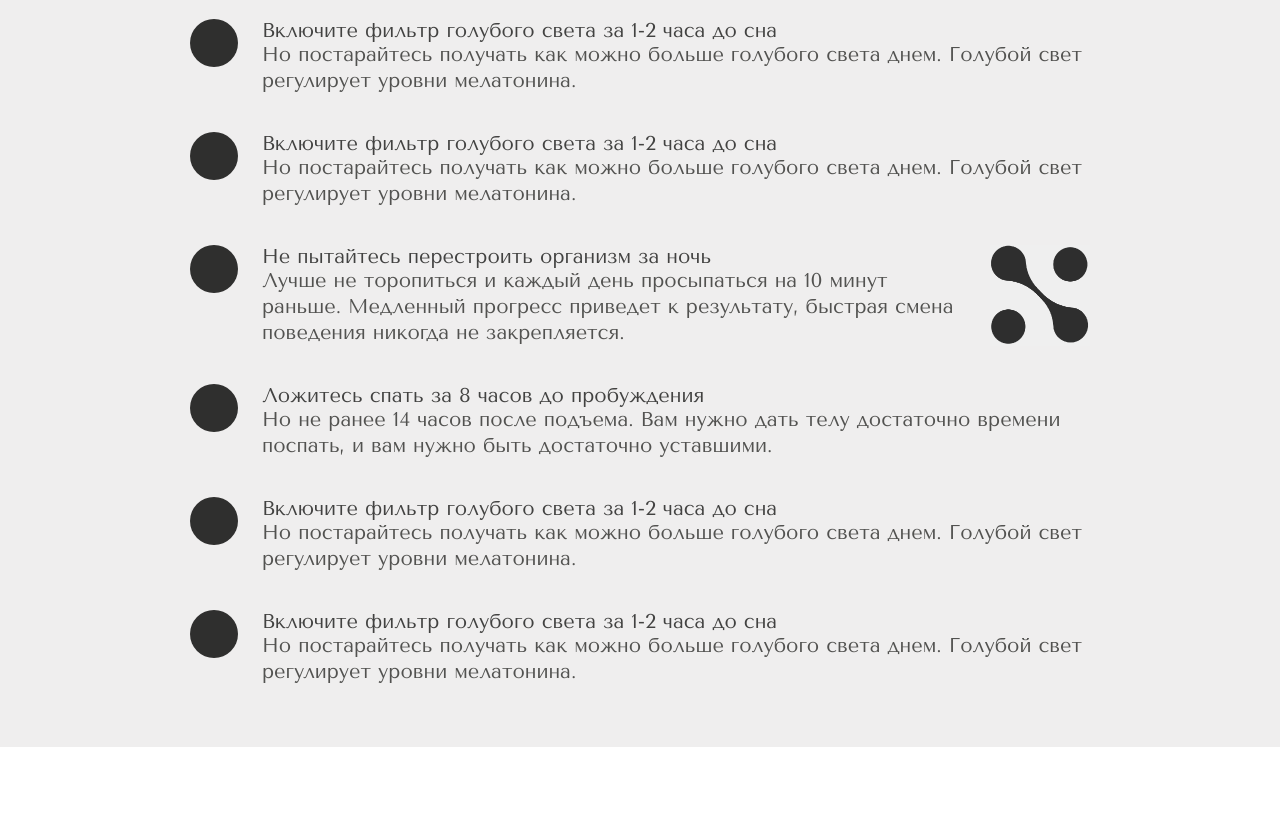
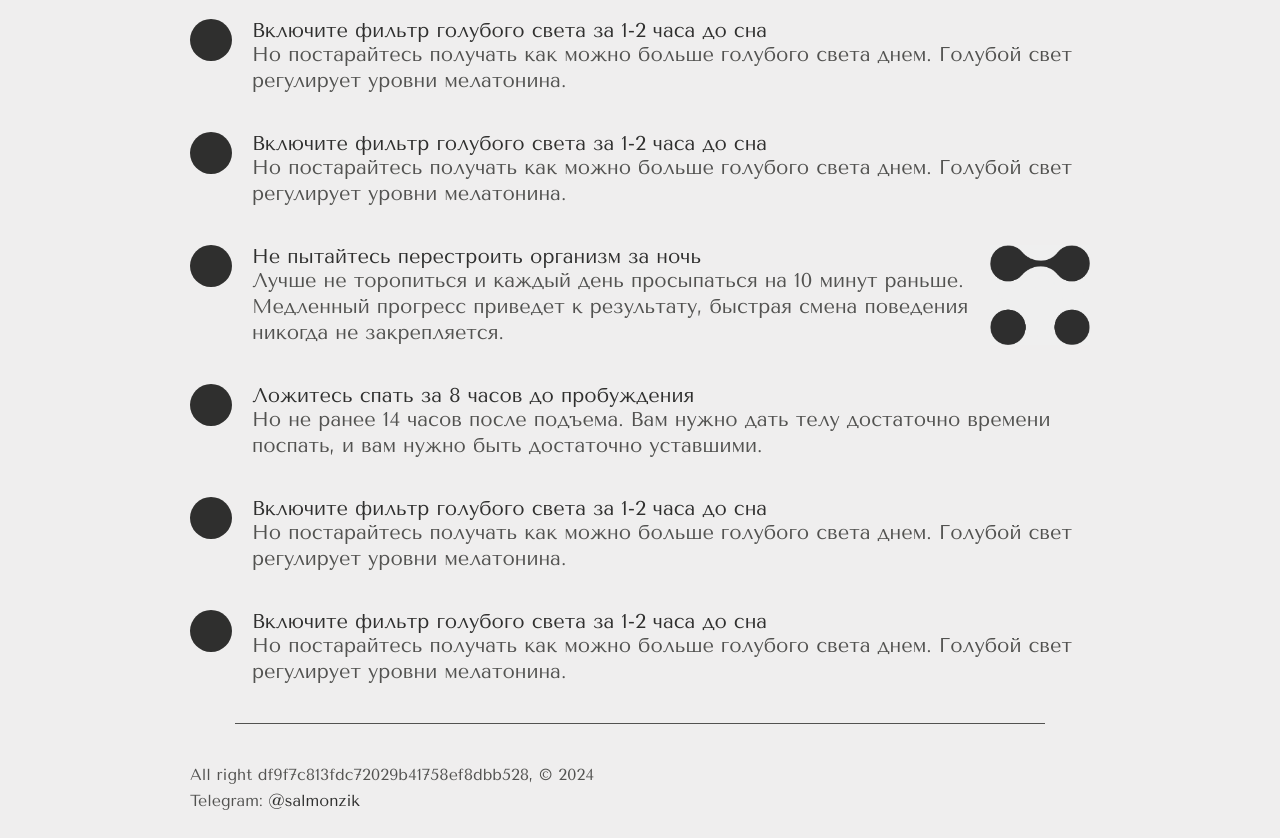
Before and after one commit to slmnzk/sleep, a plain HTML site: page index.html in a window 1280 px wide. Shown: the part 1300-2138 px from the top of the page. Before the commit the page ends 2047 px from the top, so only its background shows below. Drawn offline with Linux system fonts and the light colour scheme.

Commit message:
add credits footer

```diff
--- a/index.html
+++ b/index.html
@@ -132,7 +132,7 @@
 					<div class="description">Лучше не торопиться и каждый день просыпаться на 10 минут раньше. Медленный прогресс приведет к результату, быстрая смена поведения никогда не закрепляется.</div>
 				</div>
 			</div>
-			<img src="./img/0.png" style="margin-left: 18px;">
+			<img src="./img/2.png" style="margin-left: 18px;">
 		</div>
 		<div>
 			<div class="main-box">
@@ -160,6 +160,11 @@
 				</div>
 			</div>
 		</div>
+		<div class="separator"></div>
+		<div class="description" style="font-size: 16px;">
+		All right df9f7c813fdc72029b41758ef8dbb528, © 2024<br>
+		Telegram: <a href="https://t.me/salmonzik">@salmonzik</a>
+		</div>
 	</div>
 </body>
 </html>
--- a/styles.css
+++ b/styles.css
@@ -10,9 +10,9 @@
 	}
 
 	.index-box {
-		min-width: 32px!important;
-		max-width: 32px!important;
-		height: 32px!important;
+		min-width: 30px!important;
+		max-width: 30px!important;
+		height: 30px!important;
 	}
 }
 
@@ -24,6 +24,11 @@
 html {
 	font-size: 16px;
 	font-family: "Tenor Sans";
+}
+
+img {
+	max-width: 100px;
+	margin-bottom: auto;
 }
 
 .container {
@@ -63,11 +68,11 @@ html {
 }
 
 .index-box {
-	min-width: 48px;
-	max-width: 48px;
-	height: 48px;
+	min-width: 42px;
+	max-width: 42px;
+	height: 42px;
 	border-radius: 50%;
-	margin-right: 24px;
+	margin-right: 20px;
 	background-color: #2f2f2e;
 }
 
@@ -79,7 +84,7 @@ html {
 .title {
 	font-size: 1.25rem;
 	font-weight: 500;
-	color: #424241;
+	color: #2f2f2e;
 }
 
 .description {
@@ -89,7 +94,16 @@ html {
     color: #525250;
 }
 
-img {
-	max-width: 100px;
-	margin-bottom: auto;
+.separator {
+	background-color: #525250;
+	margin-bottom: 38px;
+	margin-left: auto;
+	margin-right: auto;
+	width: 90%;
+	height: 1px;
 }
+
+a {
+	text-decoration: none;
+	color: #2f2f2e;
+}
```
Also changed, not shown: img/2.png (added).
